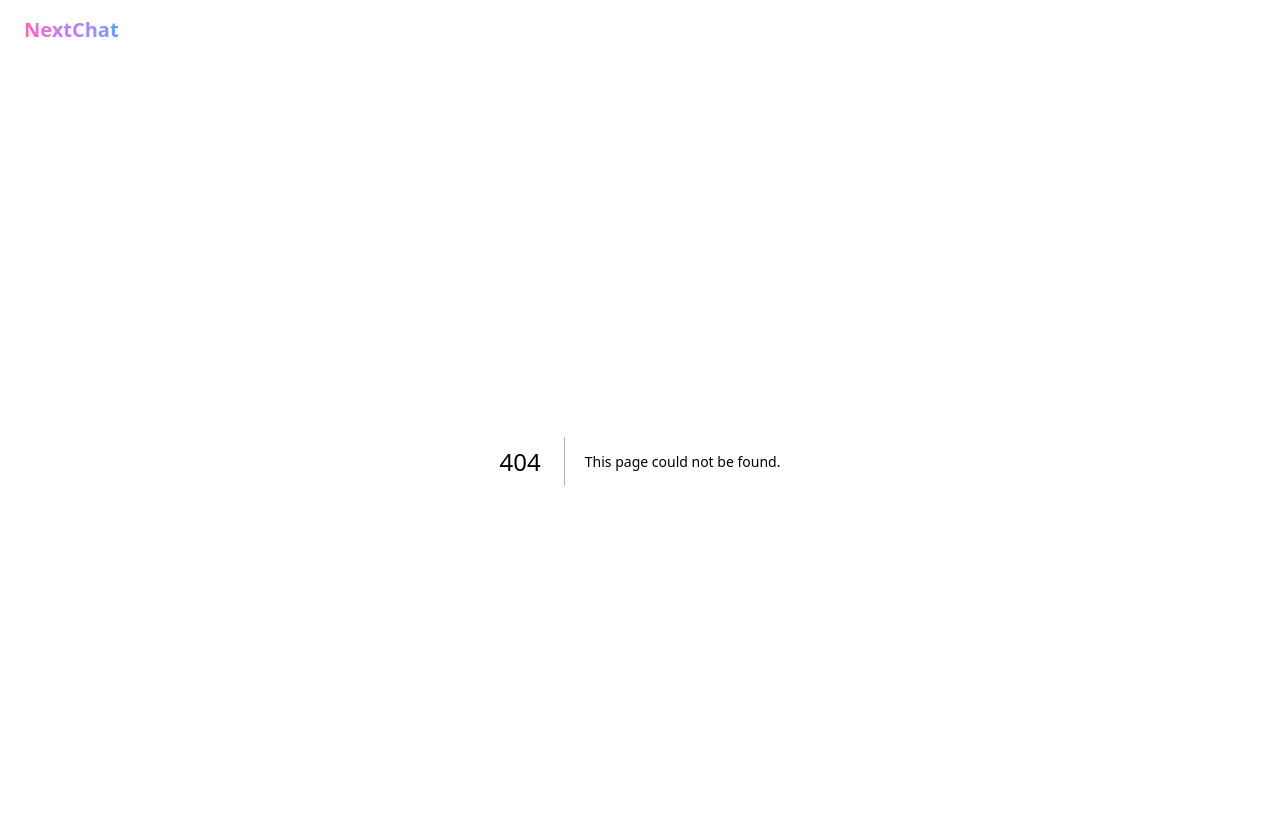
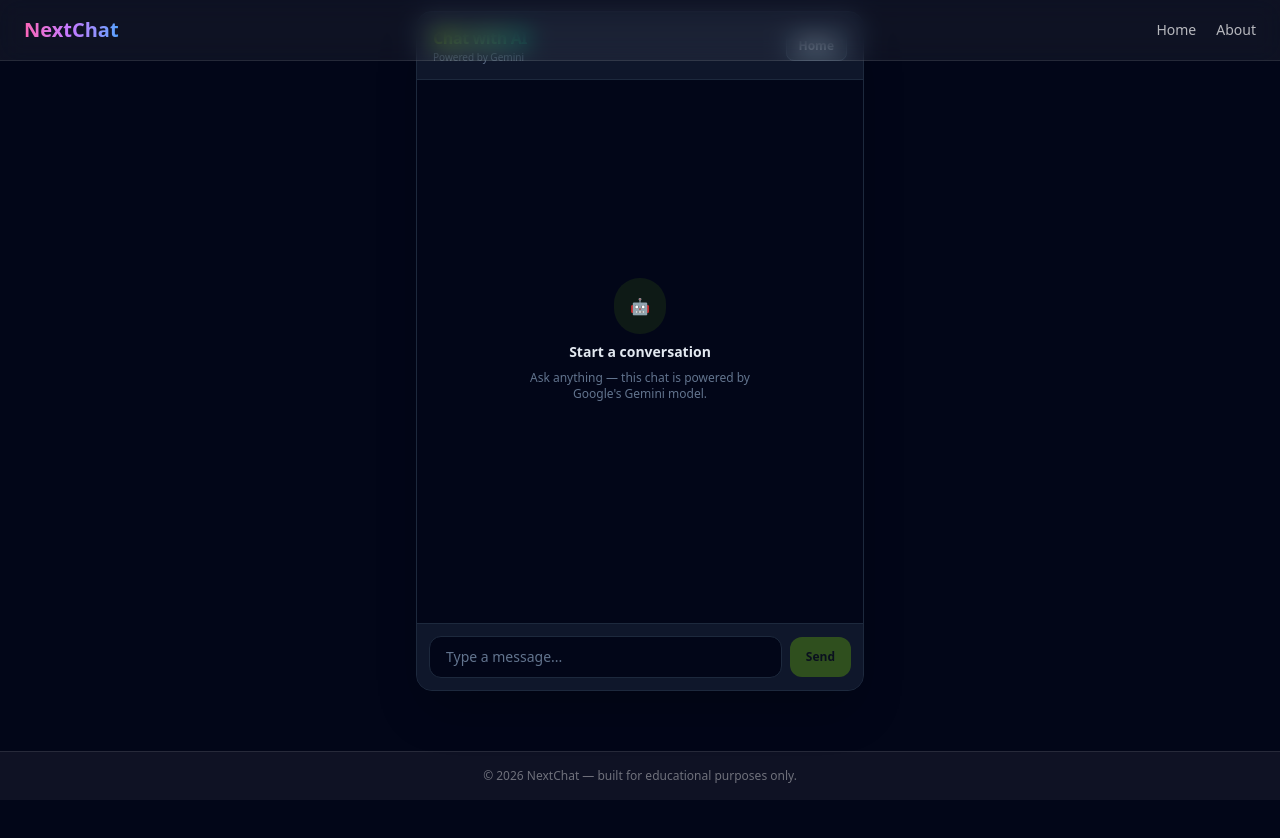
Before and after one commit to shahbaz7077/chatting-app, a Next.js app: page /chat-ai in a window 1280 px wide. Before the commit this address had no page. Shown: the top 838 px of the page. After the commit the page ends 800 px from the top, so only its background shows below. Built offline with nearby package versions, Linux system fonts and the light colour scheme.

Commit message:
ai chat now available

```diff
--- /dev/null
+++ b/app/api/gemini/route.js
@@ -0,0 +1,66 @@
+// app/api/gemini/route.js
+
+export async function POST(req) {
+  try {
+    const { message, history } = await req.json();
+
+    if (!message || !message.trim()) {
+      return Response.json({ error: "Message is required" }, { status: 400 });
+    }
+
+    const apiKey = process.env.GEMINI_API_KEY;
+
+    if (!apiKey) {
+      // this fires if .env.local isn't loaded / key is missing
+      return Response.json(
+        { error: "GEMINI_API_KEY is missing on the server. Check .env.local and restart the dev server." },
+        { status: 500 }
+      );
+    }
+
+    const contents = [
+      ...(history || []).map((h) => ({
+        role: h.role,
+        parts: [{ text: h.text }],
+      })),
+      {
+        role: "user",
+        parts: [{ text: message }],
+      },
+    ];
+
+    const response = await fetch(
+      `https://generativelanguage.googleapis.com/v1beta/models/gemini-3.5-flash:generateContent`,
+      {
+        method: "POST",
+        headers: {
+          "Content-Type": "application/json",
+          "x-goog-api-key": apiKey,
+        },
+        body: JSON.stringify({ contents }),
+      }
+    );
+
+    if (!response.ok) {
+      const errText = await response.text();
+      console.error("Gemini API error:", errText);
+      // CHANGED: now returns the real error text instead of a generic message,
+      // so it shows up directly in the browser instead of only in the terminal
+      return Response.json(
+        { error: `Gemini API error (${response.status}): ${errText}` },
+        { status: 500 }
+      );
+    }
+
+    const data = await response.json();
+    const reply =
+      data?.candidates?.[0]?.content?.parts?.[0]?.text ||
+      "Sorry, I couldn't generate a response.";
+
+    return Response.json({ reply });
+  } catch (err) {
+    console.error("Gemini route error:", err);
+    // CHANGED: return the real error message here too
+    return Response.json({ error: `Server error: ${err.message}` }, { status: 500 });
+  }
+}
--- /dev/null
+++ b/app/chat-ai/page.js
@@ -0,0 +1,144 @@
+"use client";
+
+import { useState, useRef, useEffect } from "react";
+import Link from "next/link";
+
+export default function ChatWithAI() {
+  const [messages, setMessages] = useState([]); // { role: "user" | "model", text: "..." }
+  const [input, setInput] = useState("");
+  const [loading, setLoading] = useState(false);
+  const bottomRef = useRef(null);
+
+  useEffect(() => {
+    bottomRef.current?.scrollIntoView({ behavior: "smooth" });
+  }, [messages]);
+
+  const sendMessage = async () => {
+    const trimmed = input.trim();
+    if (!trimmed || loading) return;
+
+    const userMsg = { role: "user", text: trimmed };
+    const newMessages = [...messages, userMsg];
+    setMessages(newMessages);
+    setInput("");
+    setLoading(true);
+
+    try {
+      const res = await fetch("/api/gemini", {
+        method: "POST",
+        headers: { "Content-Type": "application/json" },
+        body: JSON.stringify({
+          message: trimmed,
+          history: messages, // send prior turns for context
+        }),
+      });
+
+      const data = await res.json();
+
+      if (!res.ok) {
+        throw new Error(data.error || "Request failed");
+      }
+
+      setMessages((prev) => [...prev, { role: "model", text: data.reply }]);
+    } catch (err) {
+      console.error("Chat error:", err);
+      setMessages((prev) => [
+        ...prev,
+        { role: "model", text: "⚠️ Something went wrong. Please try again." },
+      ]);
+    } finally {
+      setLoading(false);
+    }
+  };
+
+  const handleKeyDown = (e) => {
+    if (e.key === "Enter" && !e.shiftKey) {
+      e.preventDefault();
+      sendMessage();
+    }
+  };
+
+  return (
+    <div className="flex h-dvh w-screen flex-col items-center justify-center bg-slate-950 p-0 sm:p-4 text-slate-100">
+      <div className="flex h-full w-full max-w-md flex-col border-0 border-slate-800 bg-slate-900 shadow-2xl sm:h-[85vh] sm:rounded-2xl sm:border overflow-hidden">
+
+        <div className="flex items-center justify-between border-b border-slate-800 bg-slate-900/80 px-4 py-3.5">
+          <div>
+            <h1 className="text-base font-bold tracking-tight bg-gradient-to-r from-lime-400 to-emerald-400 bg-clip-text text-transparent">
+              Chat with AI
+            </h1>
+            <p className="text-[10px] text-slate-500">Powered by Gemini</p>
+          </div>
+          <Link href="/">
+            <button className="rounded-lg bg-slate-800 border border-slate-700 px-3 py-1.5 text-xs font-semibold text-slate-300 hover:bg-slate-700">
+              Home
+            </button>
+          </Link>
+        </div>
+
+        <div className="flex-1 overflow-y-auto bg-slate-950 p-4 space-y-3">
+          {messages.length === 0 ? (
+            <div className="flex h-full flex-col items-center justify-center text-center p-6 space-y-2">
+              <div className="rounded-full bg-lime-500/10 p-4 text-lime-400">
+                🤖
+              </div>
+              <h3 className="text-sm font-semibold text-slate-200">
+                Start a conversation
+              </h3>
+              <p className="text-xs text-slate-500 max-w-[220px]">
+                Ask anything — this chat is powered by Google's Gemini model.
+              </p>
+            </div>
+          ) : (
+            messages.map((msg, index) => (
+              <div
+                key={index}
+                className={`flex w-full ${
+                  msg.role === "user" ? "justify-end" : "justify-start"
+                }`}
+              >
+                <div
+                  className={`max-w-[80%] rounded-2xl px-4 py-2 text-sm shadow-md break-words whitespace-pre-wrap ${
+                    msg.role === "user"
+                      ? "bg-lime-600 text-black rounded-tr-none"
+                      : "bg-slate-800 text-slate-100 rounded-tl-none border border-slate-700/50"
+                  }`}
+                >
+                  {msg.text}
+                </div>
+              </div>
+            ))
+          )}
+
+          {loading && (
+            <div className="flex justify-start">
+              <div className="bg-slate-800 text-slate-400 rounded-2xl rounded-tl-none px-4 py-2 text-sm border border-slate-700/50">
+                Thinking...
+              </div>
+            </div>
+          )}
+
+          <div ref={bottomRef} />
+        </div>
+
+        <div className="border-t border-slate-800 bg-slate-900/80 p-3 flex items-center space-x-2">
+          <input
+            type="text"
+            value={input}
+            onChange={(e) => setInput(e.target.value)}
+            onKeyDown={handleKeyDown}
+            placeholder="Type a message..."
+            className="flex-1 rounded-xl bg-slate-950 border border-slate-800 px-4 py-2.5 text-sm text-slate-100 placeholder-slate-500 focus:border-lime-500 focus:outline-none focus:ring-1 focus:ring-lime-500"
+          />
+          <button
+            onClick={sendMessage}
+            disabled={!input.trim() || loading}
+            className="flex h-10 px-4 items-center justify-center rounded-xl bg-lime-500 text-xs font-semibold text-black transition-all hover:bg-lime-400 active:scale-95 disabled:opacity-30"
+          >
+            Send
+          </button>
+        </div>
+      </div>
+    </div>
+  );
+}
--- a/app/globals.css
+++ b/app/globals.css
@@ -1,4 +1,11 @@
 @import "tailwindcss";
+html, body {
+  margin: 0;
+  padding: 0;
+  height: 100%;
+  overflow: hidden;
+  overflow-x: hidden;
+}
 @keyframes shake {
   0%, 100% { transform: translateX(0); }
   20%, 60% { transform: translateX(-6px); }
--- a/app/page.js
+++ b/app/page.js
@@ -2,8 +2,6 @@
 
 import { useState, useEffect } from "react";
 import { useRouter } from "next/navigation";
-
-
 
 export default function Home() {
   const router = useRouter();
@@ -27,6 +25,7 @@ export default function Home() {
     return true;
   };
 
+
   const startChat = () => {
     if (!validate()) return;
     router.push(`/chat?name=${encodeURIComponent(name.trim())}`);
@@ -37,6 +36,12 @@ export default function Home() {
     const roomId = Math.random().toString(36).substring(2, 8);
     router.push(`/group-call/${roomId}?name=${encodeURIComponent(name.trim())}`);
   };
+
+
+  const aiChatHandle = () => {
+    router.push("/chat-ai");
+  };
+
 
   return (
     <main className="w-screen h-dvh flex flex-col items-center justify-center bg-gradient-to-br from-slate-900 via-purple-900 to-slate-900 text-white relative overflow-hidden">
@@ -58,7 +63,6 @@ export default function Home() {
         </h1>
         <p className="text-white/60 text-sm mb-6">Talk to strangers, instantly.</p>
 
-        <div>
         <input
           type="text"
           placeholder="Enter your name"
@@ -71,9 +75,12 @@ export default function Home() {
             shake ? "border-red-500 animate-shake" : "border-white/20"
           }`}
         />
-        </div>
 
-        <div className="flex gap-3 mt-4">
+        {/* FIX: single flex-col wrapper with consistent gap instead of
+            separate divs with mismatched margins (mt-4 / my-4) that were
+            stacking up and pushing content taller than the viewport */}
+        <div className="flex flex-col gap-3 mt-4">
+          <div className="flex gap-3">
             <button
               onClick={startChat}
               className="flex-1 bg-gradient-to-r from-blue-500 to-purple-500 hover:from-blue-600 hover:to-purple-600 text-white rounded-xl text-base md:text-lg font-bold p-3 transition transform hover:scale-105 shadow-lg"
@@ -88,6 +95,14 @@ export default function Home() {
               GC Call
             </button>
           </div>
+
+          <button
+            onClick={aiChatHandle}
+            className="bg-gradient-to-r from-emerald-500 to-teal-500 hover:from-emerald-600 hover:to-teal-600 text-white rounded-xl text-base md:text-lg font-bold p-3 transition transform hover:scale-105 shadow-lg"
+          >
+            Chat with AI
+          </button>
+        </div>
       </div>
     </main>
   );
```
Also changed, not shown: app/layout.js (+0 -27 lines). Lines whose indentation alone changed are shown as unchanged.
